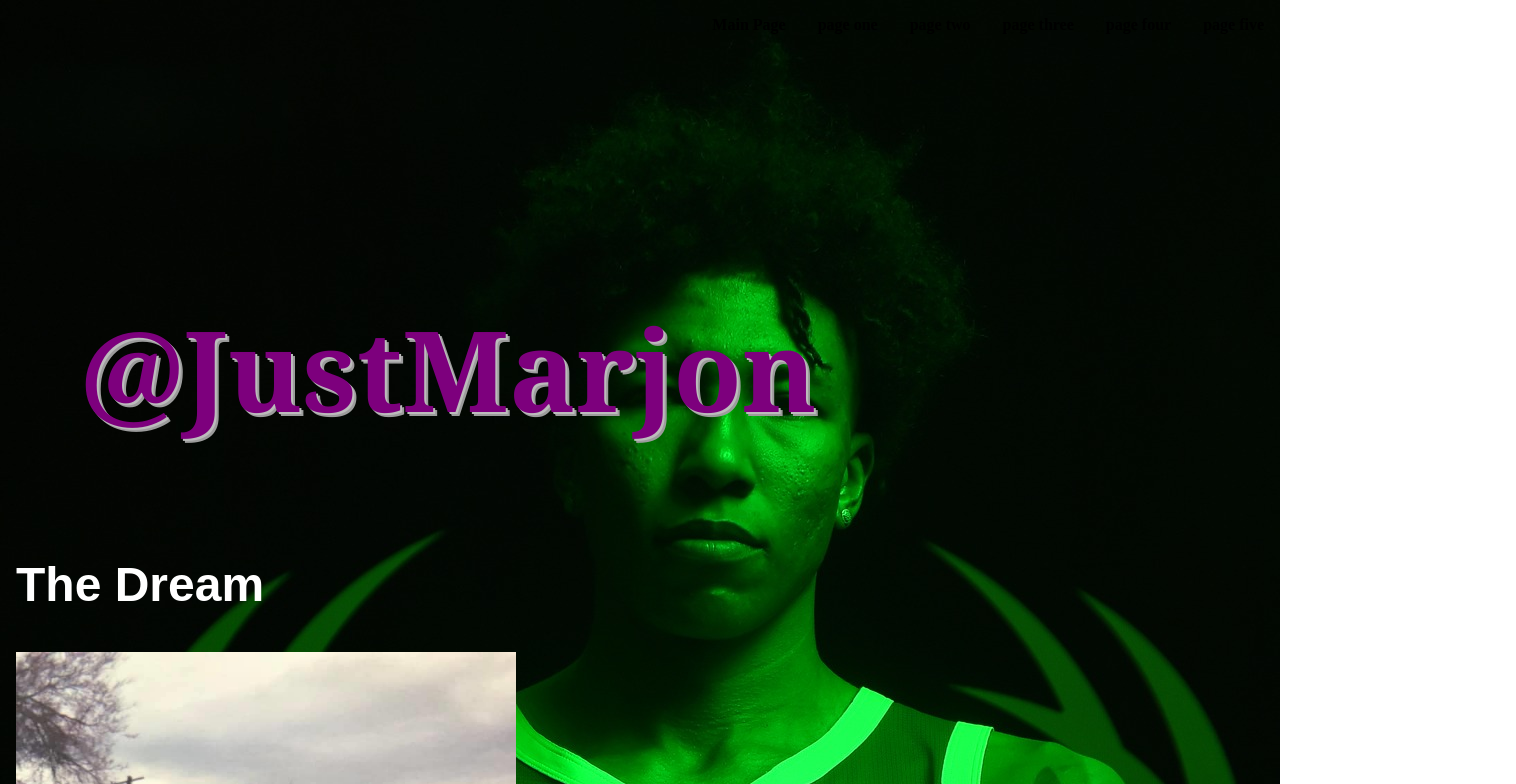
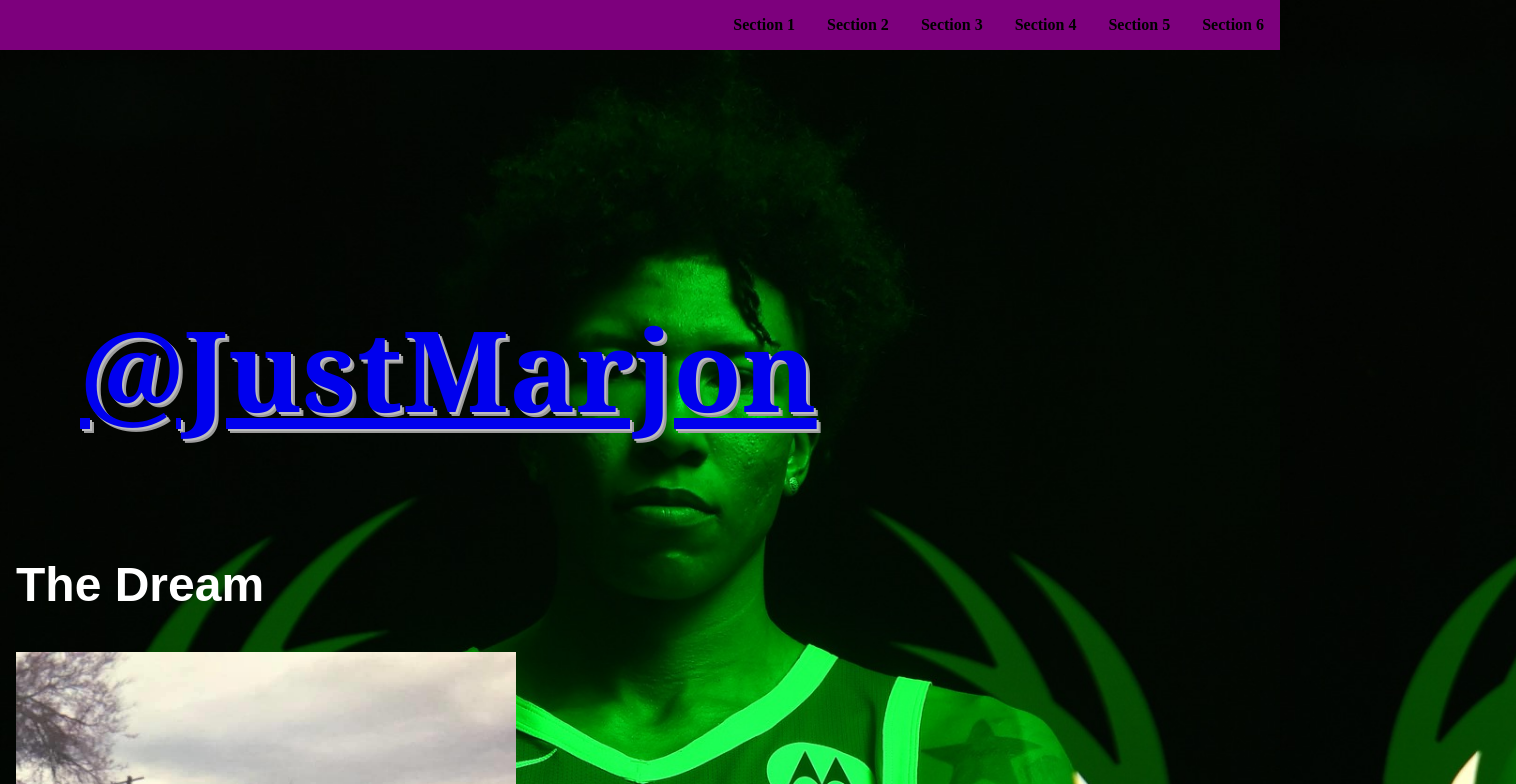
Before and after one commit to YKTV8/Landing-Page-Final, a plain HTML site: page marjon/index.html in a window 1280 px wide. Shown: the top 784 px of the page, 1516 px wide, since content can reach past the window. Drawn offline with Linux system fonts and the light colour scheme.

Commit message:
08-12 update
adjust background color on header and footer

```diff
--- a/marjon/index.html
+++ b/marjon/index.html
@@ -22,10 +22,10 @@
     </header>
     <main>
         <header class="main_page">
-            <h1>@JustMarjon</h1>
+            <h1> <a href="https://www.instagram.com/justmarjon/" target="_blank">@JustMarjon</a></h1>
         </header>
         <div class="overlay">
-        <section id="section1" data-nav="Main Page" class="your-main-page">
+        <section id="section1" data-nav="Section 1" class="your-main-page">
                 <h2>The Dream</h2>
                 <img class = img src="./images/dream2.jpg">
                 <p> 25 Lorem ipsum dolor sit amet consectetur adipisicing elit. Ipsam necessitatibus modi quo temporibus vitae minima nulla fuga deleniti pariatur, porro soluta odio non eveniet nemo dolorem, harum vero adipisci quos?</p>
@@ -37,7 +37,7 @@
         </section>
         </div>
         <div class="overlay1">
-        <section id="section2" data-nav="page one" class="your-1st-page">
+        <section id="section2" data-nav="Section 2" class="your-1st-page">
             <h2>The Struggle</h2>
             <img class = img src="./images/thestruggle.jpg.jpg">
             <p> Lorem ipsum dolor sit amet consectetur adipisicing elit. Laborum explicabo temporibus voluptates omnis tempore porro vero molestias asperiores nihil beatae doloribus doloremque voluptatum aliquam repudiandae, voluptatem, maxime tempora quis ullam exercitationem amet. Aperiam, doloribus praesentium provident perferendis maxime distinctio error?</p>
@@ -49,7 +49,7 @@
         </section>
         </div>
         <div class="overlay2">
-        <section id="section3" data-nav="page two" class="your-2nd-page">
+        <section id="section3" data-nav="Section 3" class="your-2nd-page">
             <h2>The Journey</h2>
             <img class = img src="./images/journey3.jpg">
             <p>Lorem ipsum dolor sit amet consectetur adipisicing elit. Quisquam vero itaque non.</p>
@@ -62,7 +62,7 @@
         </section>
         </div>
         <div class="overlay3">
-        <section id="section4" data-nav="page three" class="your-3rd-page">
+        <section id="section4" data-nav="Section 4" class="your-3rd-page">
             <h2>Pro Days</h2>
             <img class = img src="./images/proday.jpg">
             <p>Lorem ipsum dolor sit, amet consectetur adipisicing elit. Nemo doloribus totam ipsa velit possimus ea!</p>
@@ -73,7 +73,7 @@
         </section>
         </div>
         <div class="overlay4">
-        <section id="section5" data-nav="page four" class="your-4th-page">
+        <section id="section5" data-nav="Section 5" class="your-4th-page">
             <h2>Draft Day</h2>
             <img class = img src="./images/draftday.jpg">
             <p>Lorem ipsum dolor sit amet consectetur adipisicing elit. Sed voluptates dignissimos magni unde labore eum enim explicabo neque corporis, facere quos.</p>
@@ -85,7 +85,7 @@
         </section>
         </div>
         <div class="overlay5">
-        <section id="section6" data-nav="page five" class="your-5th-page">
+        <section id="section6" data-nav="Section 6" class="your-5th-page">
             <h2>Young Buck 0</h2>
             <!--img src="./images/bucks.jpg"-->
             <p>Lorem ipsum dolor sit, amet consectetur adipisicing elit. Nam laboriosam vero pariatur eius ipsam.</p>
@@ -93,7 +93,7 @@
             <p>Lorem ipsum dolor sit amet, consectetur adipisicing elit. Nulla saepe, dolores voluptates asperiores quidem illum ullam sed temporibus!</p>
             <p> 25 Lorem ipsum dolor sit amet consectetur adipisicing elit. Ipsam necessitatibus modi quo temporibus vitae minima nulla fuga deleniti pariatur, porro soluta odio non eveniet nemo dolorem, harum vero adipisci quos?</p>
 
-                <p>Lorem ipsum dolor sit amet consectetur adipisicing elit. Voluptate, consequatur laboriosam accusamus consectetur eligendi libero!</p>
+            <p>Lorem ipsum dolor sit amet consectetur adipisicing elit. Voluptate, consequatur laboriosam accusamus consectetur eligendi libero!</p>
         </section>
         </div>
     </main>
--- a/marjon/styles.css
+++ b/marjon/styles.css
@@ -1,6 +1,8 @@
 body {
     background: url(../marjon/images/greenmarjon.jpg);
     background-attachment: fixed;
+    background-repeat: no-repeat;
+    background-size: cover;
     margin: 0;
     font-family: 'Merriweather', serif;
     color: #fff;
@@ -54,6 +56,10 @@ section {
 #section6{
     background-image: url(../marjon/images/bucks.jpg);
     opacity: .85;
+    background-repeat: no-repeat;
+    background-position: center;
+    height: 850px;
+    width: 1500px;
 }
 /* ---- Module Rules ---- */
 
@@ -63,6 +69,7 @@ section {
     width: 500px;
 }
 .navbar__menu ul {
+    background-color: rgb(125, 0, 125);
     padding-left: 0;
     margin: 0;
     text-align: right;
@@ -97,13 +104,14 @@ section {
 
 /* Footer Styles */
 .page__footer {
-    background: #000;
+    background: rgb(125, 0, 125);
     padding: 3em;
     color: #fff;
 }
 
 .page__footer p{
     color: #fff;
+    font-size: 32px;
 }
 
 
```
